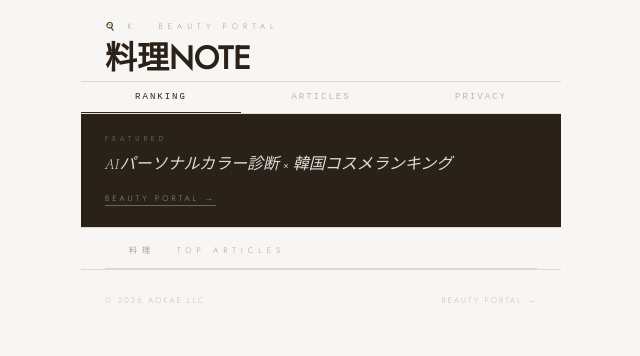
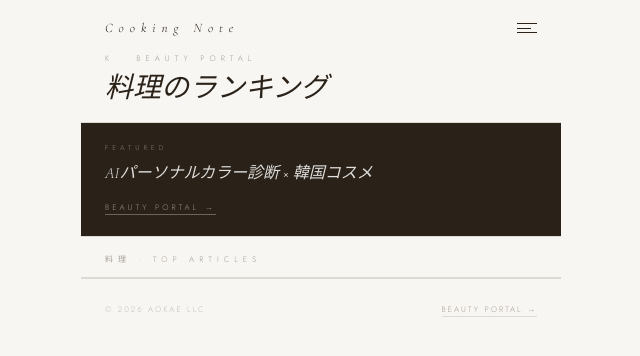
Before and after one commit to okuwabara07-gif/cooking-note-jp, a Next.js app: page / in a window 1280 px wide. Shown: the top 356 px of the page, without its empty margins (319-959 px from the left). Built offline with nearby package versions, Linux system fonts and the light colour scheme.

Commit message:
style: shiro redesign

```diff
--- a/app/page.tsx
+++ b/app/page.tsx
@@ -1,27 +1,35 @@
-import Link from 'next/link';
 export default function Home() {
   return (
     <main>
       <header className="site-header">
-        <p className="eyebrow">🍳 K · BEAUTY PORTAL</p>
-        <h1 className="site-title">料理NOTE</h1>
+        <div className="site-nav-bar">
+          <div className="site-logo">Cooking Note</div>
+          <div style={{display:'flex',flexDirection:'column' as const,gap:4}}>
+            <div style={{width:20,height:'0.5px',background:'#2A2218'}}></div>
+            <div style={{width:14,height:'0.5px',background:'#2A2218'}}></div>
+            <div style={{width:20,height:'0.5px',background:'#2A2218'}}></div>
+          </div>
+        </div>
+        <div className="eyebrow" style={{marginBottom:8}}>K · BEAUTY PORTAL</div>
+        <div className="section-title">料理のランキング</div>
       </header>
-      <nav style={{display:'flex',borderBottom:'0.5px solid #E8DDD8',overflowX:'auto'}}>
-        <Link href="/" style={{flex:1,minWidth:80,padding:'10px 8px',textAlign:'center',fontFamily:"'DM Mono',monospace",fontSize:9,letterSpacing:'2px',color:'#2C2420',borderBottom:'1px solid #2C2420',whiteSpace:'nowrap'}}>RANKING</Link>
-        <Link href="/blog" style={{flex:1,minWidth:80,padding:'10px 8px',textAlign:'center',fontFamily:"'DM Mono',monospace",fontSize:9,letterSpacing:'2px',color:'#C4B5AD',borderBottom:'1px solid transparent',whiteSpace:'nowrap'}}>ARTICLES</Link>
-        <Link href="/privacy" style={{flex:1,minWidth:80,padding:'10px 8px',textAlign:'center',fontFamily:"'DM Mono',monospace",fontSize:9,letterSpacing:'2px',color:'#C4B5AD',borderBottom:'1px solid transparent',whiteSpace:'nowrap'}}>PRIVACY</Link>
-      </nav>
+
       <div className="portal-banner">
-        <p className="portal-banner-label">FEATURED</p>
-        <p className="portal-banner-title">AIパーソナルカラー診断 × 韓国コスメランキング</p>
-        <a href="https://beauty-portal-jp.vercel.app" target="_blank" className="portal-banner-link">BEAUTY PORTAL →</a>
+        <div className="portal-banner-label">FEATURED</div>
+        <div className="portal-banner-title">AIパーソナルカラー診断 × 韓国コスメ</div>
+        <a href="https://beauty-portal-jp.vercel.app" target="_blank" className="portal-banner-link">
+          BEAUTY PORTAL →
+        </a>
       </div>
-      <section style={{padding:'0 24px'}}>
-        <p className="section-label">料理 · TOP ARTICLES</p>
-      </section>
+
+      <div className="section-label">料理 · TOP ARTICLES</div>
+
       <footer className="site-footer">
         <span>© 2026 AOKAE LLC</span>
-        <a href="https://beauty-portal-jp.vercel.app" target="_blank" className="footer-portal">BEAUTY PORTAL →</a>
+        <a href="https://beauty-portal-jp.vercel.app" target="_blank"
+          style={{color:'#A89F94',borderBottom:'0.5px solid #DDD9D3',paddingBottom:1}}>
+          BEAUTY PORTAL →
+        </a>
       </footer>
     </main>
   );
```
